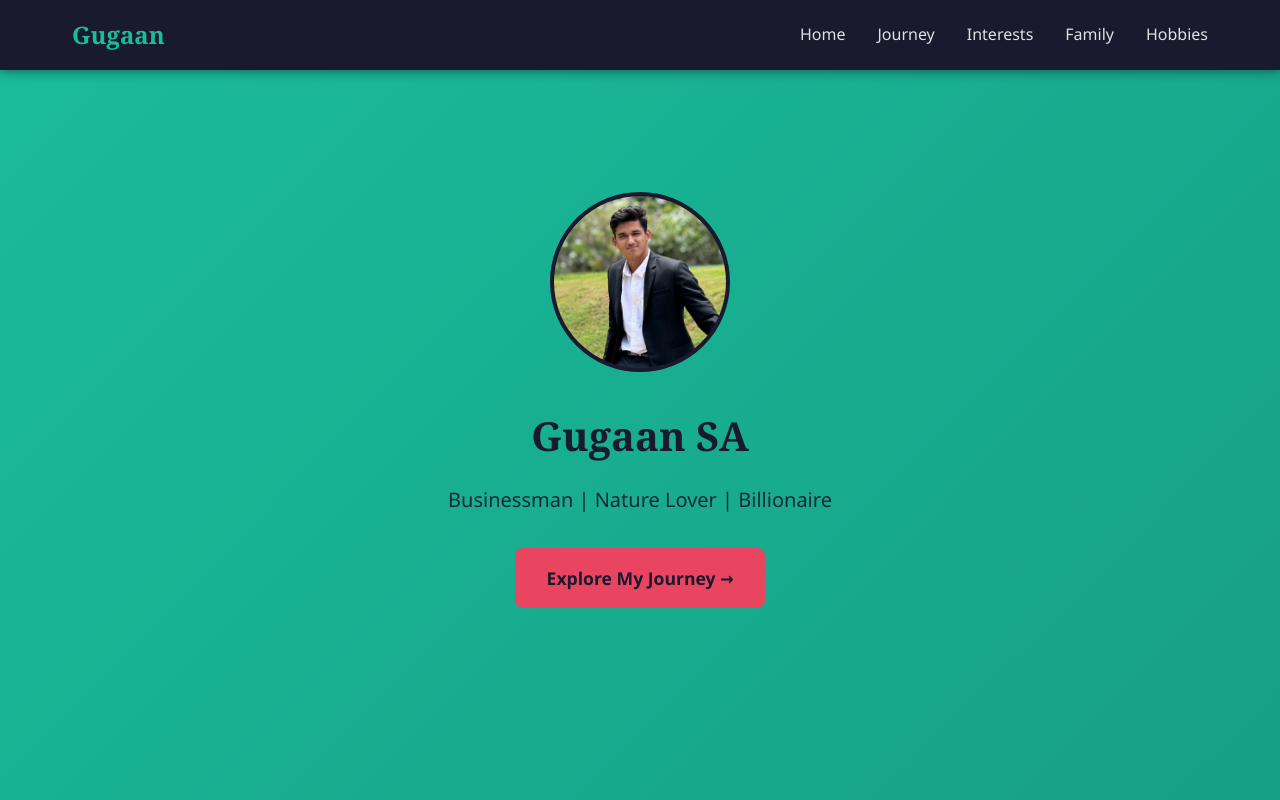
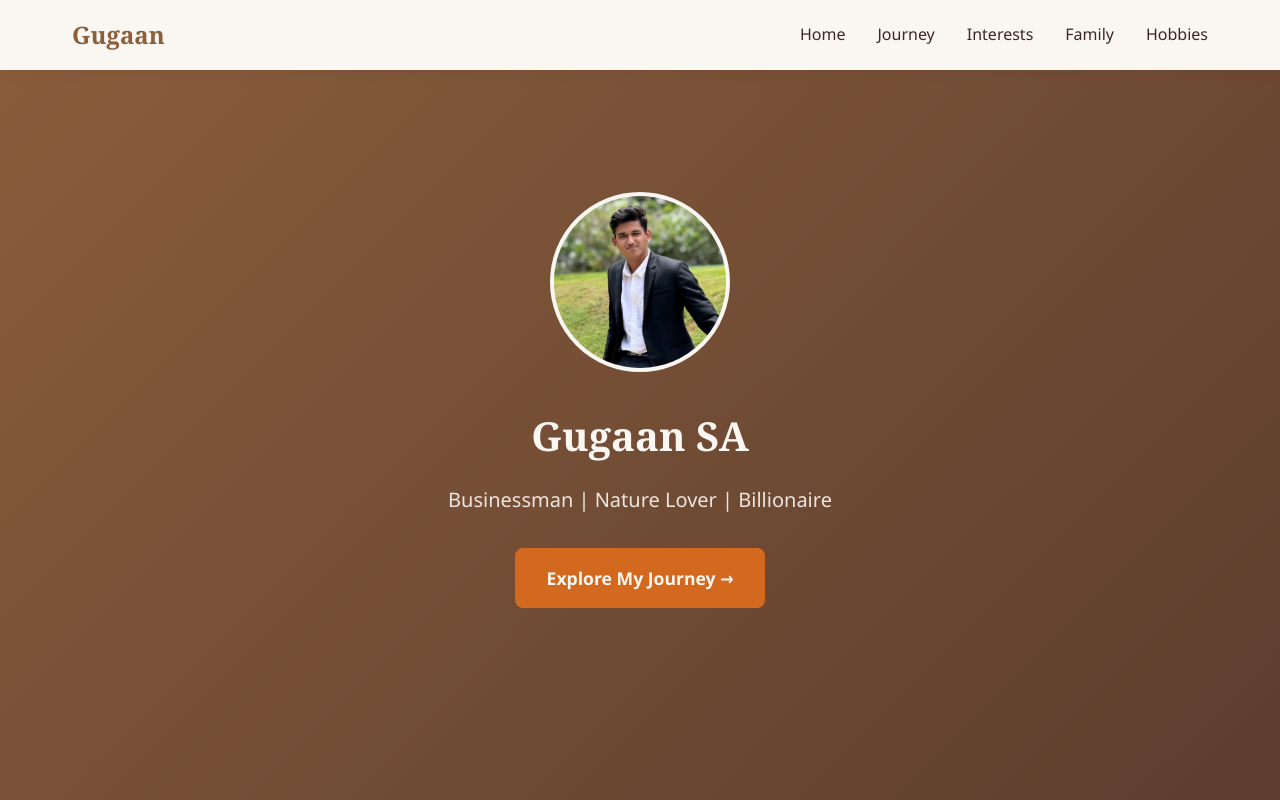
Before and after one commit to GUG-2005/Portfolio, a plain HTML site: page index.html in a window 1280 px wide. Shown: the top 800 px of the page. Drawn offline with Linux system fonts and the light colour scheme.

Commit message:
Switch to warm theme

```diff
--- a/css/theme.css
+++ b/css/theme.css
@@ -1,23 +1,24 @@
 
 :root {
- --color-primary: #1abc9c;
-  --color-primary-light: #48d1cc;
-  --color-primary-dark: #16a085;
+  --color-primary: #8b5e3c;
+  --color-primary-light: #c4a484;
+  --color-primary-dark: #5c3d2e;
 
+  /* Background Colors */
+  --color-bg: #faf6f1;
+  --color-bg-secondary: #f0e6d8;
+  --color-bg-card: #fffaf5;
 
-  --color-bg: #1a1a2e;
-  --color-bg-secondary: #16213e;
-  --color-bg-card: #0f3460;
+  /* Text Colors */
+  --color-text: #3e2723;
+  --color-text-secondary: #6d4c41;
+  --color-text-inverse: #faf6f1;
 
+  /* Accent & Borders */
+  --color-accent: #d2691e;
+  --color-border: #e0d0c0;
+  --color-shadow: rgba(92, 61, 46, 0.15);
 
-  --color-text: #e0e0e0;
-  --color-text-secondary: #a0a0a0;
-  --color-text-inverse: #1a1a2e;
-
-
-  --color-accent: #e94560;
-  --color-border: #2a2a4a;
-  --color-shadow: rgba(0, 0, 0, 0.4);
   /* Typography */
   --font-primary: 'Segoe UI', Tahoma, Geneva, Verdana, sans-serif;
   --font-heading: Georgia, serif;
```
